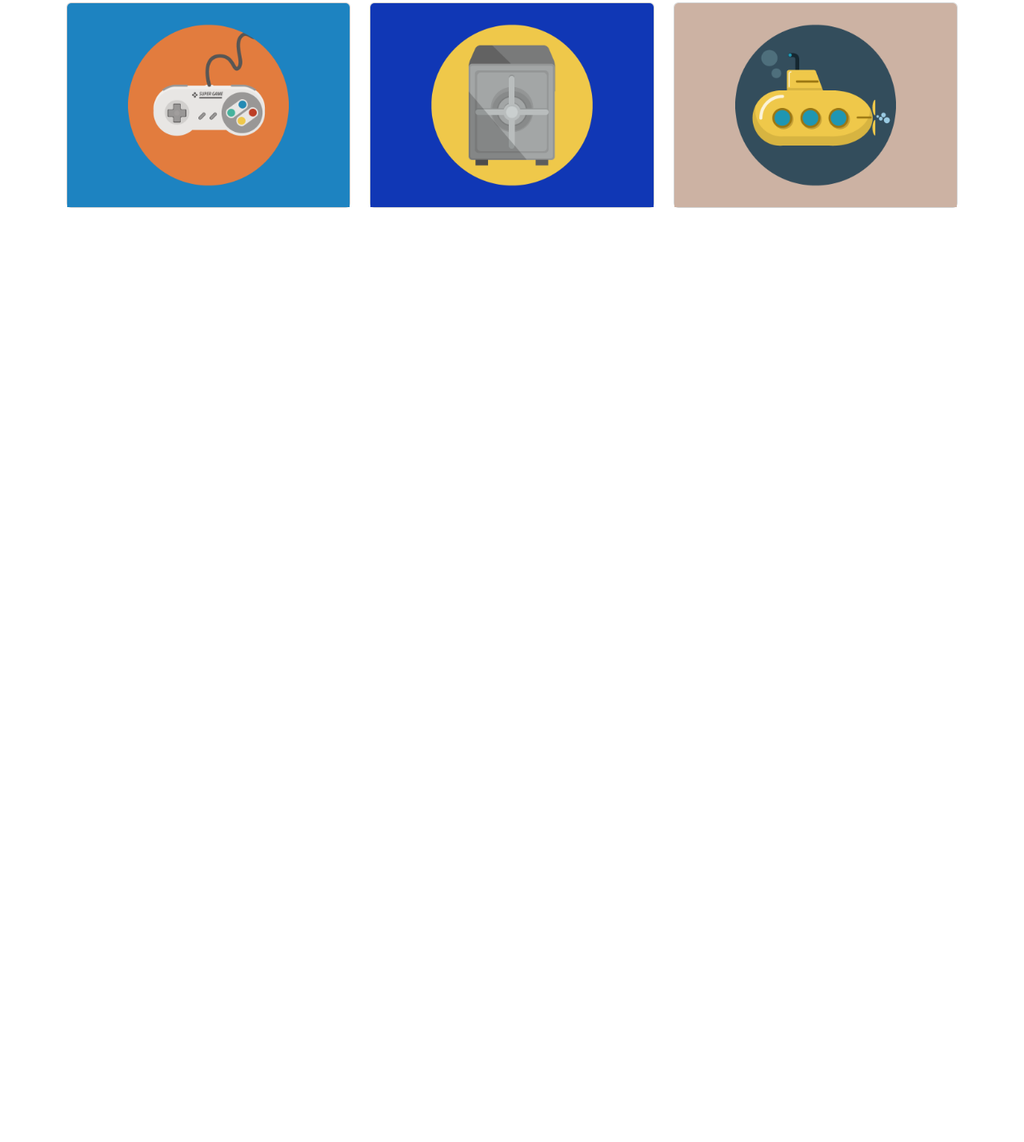
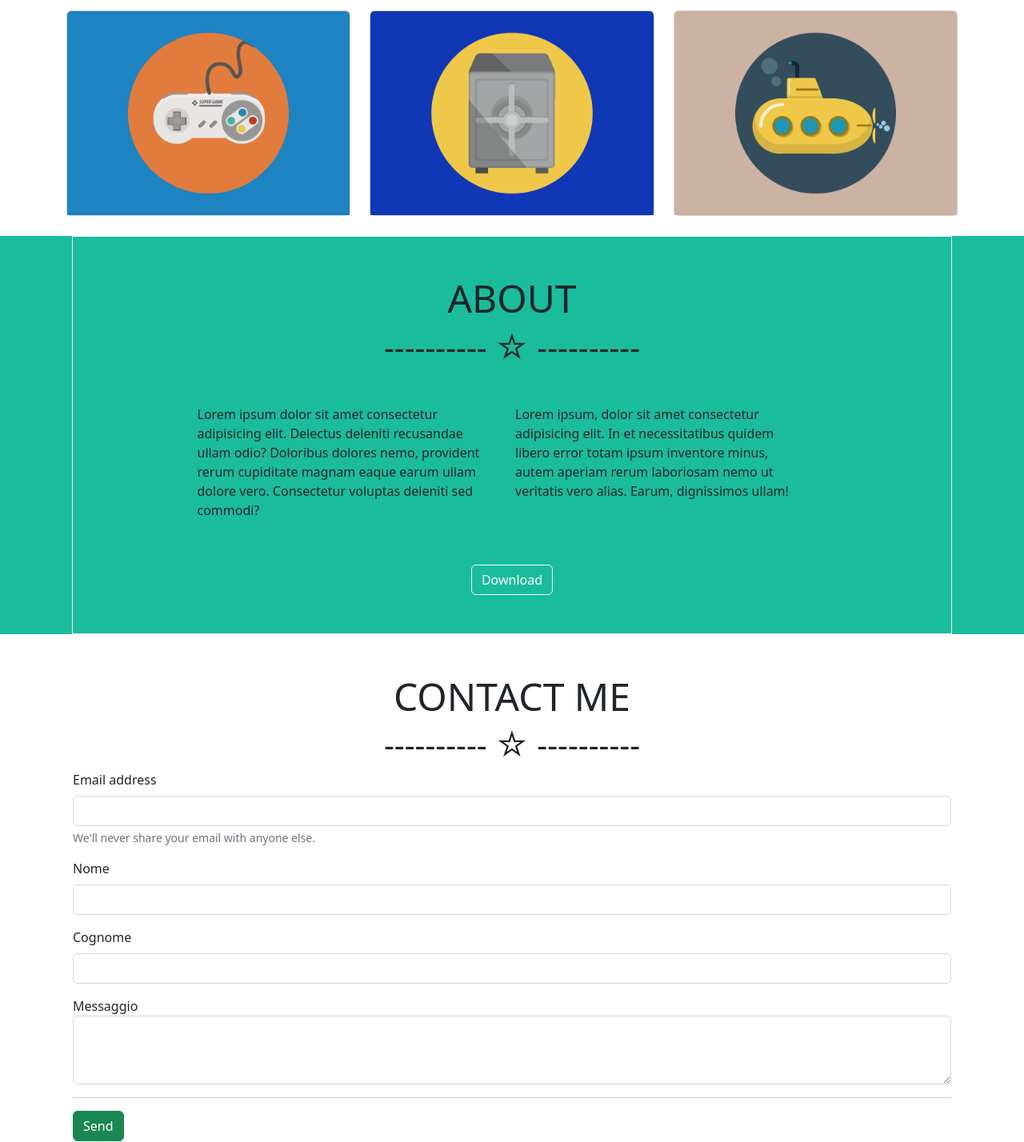
Before and after one commit to danipetro21/html-css-bootstrap-freelancer, a plain HTML site: page index.html in a window 1280 px wide. Shown: the part 1123-2551 px from the top of the page at 80% size. Before the commit the page ends 1408 px from the top, so only its background shows below. Drawn offline with nearby package versions, Linux system fonts and the light colour scheme.

Commit message:
add contact me section

```diff
--- a/css/style.css
+++ b/css/style.css
@@ -9,10 +9,10 @@
 
 }
 
-.jumbotron{
+.jumbotron, .about{
     background-color: var(--bg-color-1abc9c);
+}
 
-}
 
 .navbar-brand, .nav-link{
     color: white;
@@ -23,6 +23,13 @@
     max-width: 600px;
 }
 
+.about .container{
+    max-width: 1100px;
+}
+
+.contact .container{
+    max-width: 1100px;
+}
 /* debug */
 
 
--- a/index.html
+++ b/index.html
@@ -82,7 +82,7 @@
 
                 <div class="row">
                     <div class="col-12">
-                        <h1 class="display-6">START BOOTSTRAP</h1>
+                        <h1 class="display-5">PORTFOLIO</h1>
                     </div>
                     <div class="col-12">
                         <h1 class="display-6">---------- &star; ---------- </h1>
@@ -96,12 +96,12 @@
                         </div>
                     </div>
                     <div class="col-lg-4 col-md-6 col-sm-12 mb-4">
-                        <div class="card" >
+                        <div class="card">
                             <img src="/img/cake.png" class="card-img-top" alt="...">
                         </div>
                     </div>
                     <div class="col-lg-4 col-md-6 col-sm-12 mb-4">
-                        <div class="card" >
+                        <div class="card">
                             <img src="/img/circus.png" class="card-img-top" alt="...">
                         </div>
                     </div>
@@ -127,12 +127,80 @@
 
         <section class="about">
 
+            <div class="container">
 
+
+                <div class="row p-5">
+                    <div class="col-12 text-center">
+                        <h1 class="display-5">ABOUT</h1>
+                    </div>
+                    <div class="col-lg-12 text-center">
+                        <h1 class="display-6">---------- &star; ---------- </h1>
+                    </div>
+                    <div class="row justify-content-center p-4">
+
+
+                        <div class="col-lg-5 col-sm-12 p-sm-3">
+                            <p>
+                                Lorem ipsum dolor sit amet consectetur adipisicing elit. Delectus deleniti recusandae
+                                ullam odio? Doloribus dolores nemo, provident rerum cupiditate magnam eaque earum ullam
+                                dolore vero. Consectetur voluptas deleniti sed commodi?
+                            </p>
+                        </div>
+                        <div class="col-lg-5 col-sm-12 p-sm-3">
+                            <p>
+                                Lorem ipsum, dolor sit amet consectetur adipisicing elit. In et necessitatibus quidem
+                                libero error totam ipsum inventore minus, autem aperiam rerum laboriosam nemo ut
+                                veritatis vero alias. Earum, dignissimos ullam!
+                            </p>
+                        </div>
+
+                    </div>
+                    <div class="col-12 text-center">
+                        <button type="button" class="btn btn-outline-light">Download</button>
+                    </div>
+                </div>
+
+            </div>
         </section>
 
         <section class="contact">
 
+            <div class="container">
+                <div class="row mt-5">
+                    <div class="col-12 text-center">
+                        <h1 class="display-5">CONTACT ME</h1>
+                    </div>
+                    <div class="col-12 text-center">
+                        <h1 class="display-6">---------- &star; ---------- </h1>
+                    </div>
+                </div>
 
+                <div class="row">
+                    <form class="p-lg-0 p-sm-5">
+                        <div class="mb-3">
+                            <label for="exampleInputEmail1" class="form-label">Email address</label>
+                            <input type="email" class="form-control" id="exampleInputEmail1"
+                                aria-describedby="emailHelp">
+                            <div id="emailHelp" class="form-text">We'll never share your email with anyone else.</div>
+                        </div>
+                        <div class="mb-3">
+                            <label class="form-label">Nome</label>
+                            <input type="text" class="form-control">
+                        </div>
+                        <div class="mb-3">
+                            <label class="form-label">Cognome</label>
+                            <input type="text" class="form-control">
+                        </div>
+                        <div class="form-group mb-3">
+                            <label for="exampleFormControlTextarea1">Messaggio</label>
+                            <textarea class="form-control" id="exampleFormControlTextarea1" rows="3"></textarea>
+                        </div>
+                        <hr>
+                        <button type="button" class="btn btn-success">Send</button>
+                    </form>
+                </div>
+            </div>
         </section>
 
     </main>
```
